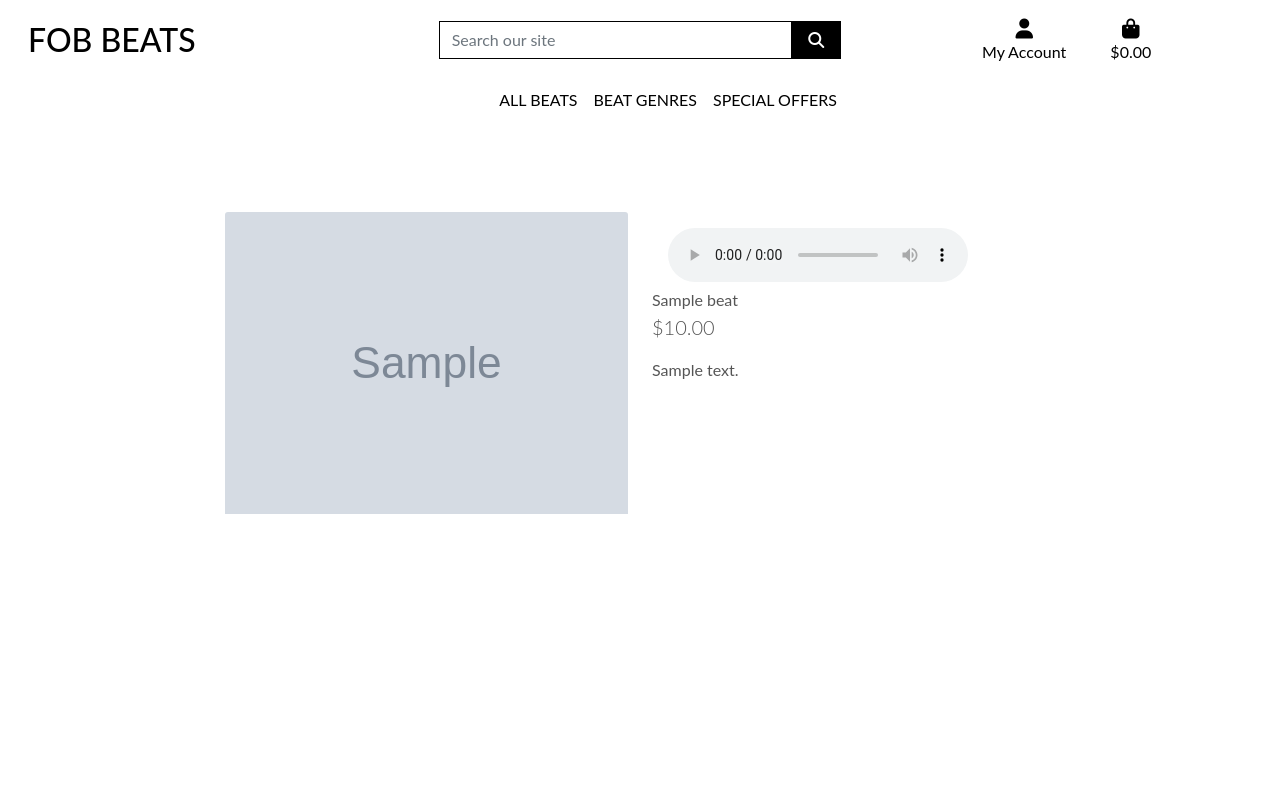
After one commit to cobobc/cob_MilestonePJ_4, a Django app: page /beats/1 in a window 1280 px wide. The commit adds this page. Run offline with Django 3.2, Linux system fonts and the light colour scheme; tables that the repository leaves empty hold one stand-in row (values such as "Sample post"); grey boxes marked "Sample" are stand-in pictures; parts of the project's set-up code (start-up, migrations or seed data) failed here and were passed over; some libraries are stand-ins or nearby versions.

Commit message:
Add beat detail page

```diff
--- /dev/null
+++ b/beats/templates/beats/beat_detail.html
@@ -0,0 +1,41 @@
+{% extends "base.html" %}
+{% load static %}
+
+{% block page_header %}
+    <div class="container header-container">
+        <div class="row">
+            <div class="col"></div>
+        </div>
+    </div>
+{% endblock %}
+
+{% block content %}
+    <div class="overlay"></div>
+    <div class="container-fluid">
+        <div class="row">
+            <div class="col-12 col-md-6 col-lg-4 offset-lg-2">
+                <div class="image-container my-5">
+                    {% if beat.image %}
+                        <a href="{{ beat.image.url }}" target="_blank">
+                            <img class="card-img-top img-fluid" src="{{ beat.image.url }}" alt="{{ beat.name }}">
+                        </a>
+                        {% else %}
+                        <a href="">
+                            <img class="card-img-top img-fluid" src="{{ MEDIA_URL }}noimage.png" alt="{{ beat.name }}">
+                        </a>
+                    {% endif %}
+                </div>
+            </div>
+            <div class="col-12 col-md-6 col-lg-4">
+                <div class="beat-details-container mb-5 mt-md-5">
+                    <div class="card-body pb-0">
+                        <audio src="{{ beat.file.url }}" class="mb-0" controls></audio>
+                    </div>
+                    <p class="mb-0">{{ beat.name }}</p>
+                    <p class="lead mb-0 text-left font-weight-bold">${{ beat.price }}</p>
+                    <p class="mt-3">{{ beat.description }}</p>
+                </div>
+            </div>
+        </div>
+    </div>
+{% endblock %}
--- a/beats/templates/beats/beats.html
+++ b/beats/templates/beats/beats.html
@@ -19,18 +19,18 @@
         </div>
     </div>
     <div class="row">
-        <div class="product-container col-10 offset-1">
+        <div class="beat-container col-10 offset-1">
             <div class="row mt-1 mb-2"></div>
             <div class="row">
                 {% for beat in beats %}
                     <div class="col-sm-6 col-md-6 col-lg-4 col-xl-3">
                         <div class="card h-100 border-0">
                             {% if beat.image %}
-                            <a href="">
+                            <a href="{% url 'beat_detail' beat.id %}">
                                 <img class="card-img-top img-fluid" src="{{ beat.image.url }}" alt="{{ beat.name }}">
                             </a>
                             {% else %}
-                            <a href="">
+                            <a href="{% url 'beat_detail' beat.id %}">
                                 <img class="card-img-top img-fluid" src="{{ MEDIA_URL }}noimage.png" alt="{{ beat.name }}">
                             </a>
                             {% endif %}
--- a/beats/urls.py
+++ b/beats/urls.py
@@ -2,5 +2,6 @@ from django.urls import path
 from . import views
 
 urlpatterns = [
-    path('', views.all_beats, name='beats')
+    path('', views.all_beats, name='beats'),
+    path('<beat_id>', views.beat_detail, name='beat_detail')
 ]
--- a/beats/views.py
+++ b/beats/views.py
@@ -1,4 +1,4 @@
-from django.shortcuts import render
+from django.shortcuts import render, get_object_or_404
 from .models import Beat
 
 # Create your views here.
@@ -13,3 +13,15 @@ def all_beats(request):
     }
 
     return render(request, 'beats/beats.html', context)
+
+
+def beat_detail(request, beat_id):
+    """ A view to show individual beat details """
+
+    beat = get_object_or_404(Beat, pk=beat_id)
+
+    context = {
+        'beat': beat,
+    }
+
+    return render(request, 'beats/beat_detail.html', context)
--- a/home/templates/home/index.html
+++ b/home/templates/home/index.html
@@ -18,7 +18,7 @@
                 </h1>
                 <div class="my-5">
                     <h4>
-                        <a href="" class="shop-now-button btn btn-lg rounded-0 text-uppercase py-3">Shop Now</a>
+                        <a href="{% url 'beats' %}" class="shop-now-button btn btn-lg rounded-0 text-uppercase py-3">Shop Now</a>
                     </h4>
                 </div>
             </div>
--- a/static/css/base.css
+++ b/static/css/base.css
@@ -89,3 +89,14 @@ body {
         padding-top: 164px;
     }
 }
+
+/* pad the top a bit when navbar is collapsed on mobile */
+@media (max-width: 991px) {
+    .header-container {
+        padding-top: 116px;
+    }
+
+    body {
+        height: calc(100vh - 116px);
+    }
+}
--- a/templates/includes/main-nav.html
+++ b/templates/includes/main-nav.html
@@ -8,7 +8,7 @@
                 <a href="" class="dropdown-item">By Price</a>
                 <a href="" class="dropdown-item ">By Rating</a>
                 <a href="" class="dropdown-item ">By Genre</a>
-                <a href="" class="dropdown-item">All Beats</a>
+                <a href="{% url 'beats' %}" class="dropdown-item">All Beats</a>
             </div>
         </li>
 
```
